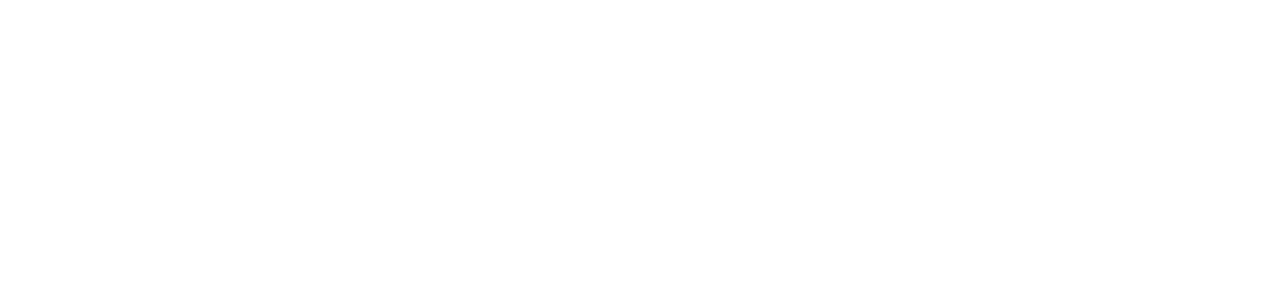
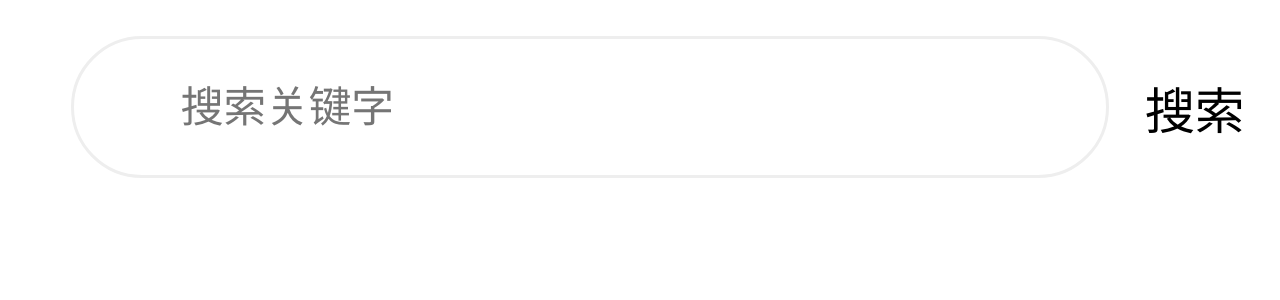
Before and after one commit to WJFeiOne/News, a Vue app: page /#/search in a window 1280 px wide. Shown: the top 300 px of the page. Built offline with nearby package versions, Linux system fonts and the light colour scheme; sample sign-in values are in the browser's storage; a small style sheet from the web is missing.

Commit message:
23-实现搜索文章页面功能

```diff
--- a/src/pages/Index/Index.less
+++ b/src/pages/Index/Index.less
@@ -16,12 +16,16 @@
         font-size: 22 / 360 * 100vw;
         color: #fff;
     }
+    // 头部搜索样式
+    .link-search{
+        display: block;
+        flex:1;
+        margin:0 30 / 360 * 100vw;
+    }
     // 头部搜索链接样式
     .header-search {
         height: 34 / 360 * 100vw;
         background: rgba(255, 255, 255, 0.5);
-        flex: 1;
-        margin: 0 30 / 360 * 100vw;
         display: flex;
         align-items: center;
         justify-content: center;
--- a/src/pages/Index/Index_1.vue
+++ b/src/pages/Index/Index_1.vue
@@ -9,12 +9,16 @@
             <!-- 头部 logo -->
             <span class="iconfont iconnew logo"></span>
             <!-- 头部搜索链接 -->
-            <div class="header-search">
+            <router-link to="/search" class="link-search">
+                <!-- 头部搜索样式 -->
+                <div class="header-search">
                 <!-- 搜索字体图标 -->
                 <span class="iconfont iconsearch"></span>
                 <!-- 输入框提示 -->
                 <i>搜索新闻</i>
-            </div>
+                </div>
+            </router-link>
+
             <!-- 个人中心链接 -->
             <router-link to="/personal">
                 <!-- 个人中心字体图标 -->
--- /dev/null
+++ b/src/pages/Search/Search.css
@@ -0,0 +1,36 @@
+.header {
+  height: 16.66666667vw;
+  padding: 0 2.77777778vw;
+  display: flex;
+  justify-content: space-between;
+  align-items: center;
+  box-sizing: border-box;
+}
+.header .iconjiantou2 {
+  font-size: 4.44444444vw;
+}
+.header .input-wrap {
+  position: relative;
+  flex: 1;
+  margin: 0 2.77777778vw;
+}
+.header .input-wrap .iconsearch {
+  position: absolute;
+  left: 2.77777778vw;
+  top: 3.33333333vw;
+  font-size: 4.44444444vw;
+}
+.header .input-wrap input {
+  width: 100%;
+  display: block;
+  height: 11.11111111vw;
+  background: #fff;
+  border: 0.27777778vw #eee solid;
+  border-radius: 13.88888889vw;
+  padding: 0 4.16666667vw 0 8.33333333vw;
+  font-size: 3.33333333vw;
+  box-sizing: border-box;
+}
+.header .search-btn {
+  font-size: 3.88888889vw;
+}
--- /dev/null
+++ b/src/pages/Search/Search.js
@@ -0,0 +1,57 @@
+// 导入 文章模块 组件
+import PostCard from "@/components/PostCard";
+
+// 搜索文章 组件实例
+export default {
+    // 指定 组件别名
+    name: "search",
+
+    // 指定 搜索文章 数据
+    data(){
+        // 返回 搜索文章 数据
+        return {
+            keyword: "",  // 接收 搜索关键字 数据
+            list: []      // 接收 文章的列表 数据
+        }
+    },
+
+    // 注册组件
+    components: {
+        PostCard  // 注册 文章模块组件
+    },
+
+    // 指定 组件事件
+    methods: {
+        // 点击 处理搜索
+        handleSearch(){
+            // 请求 搜索文章 数据
+            this.$axios({
+                // 请求 数据接口
+                url: `/post_search?keyword=${this.keyword}`
+            }).then(res => {
+               const {data} = res.data;  // 解构 响应数据 data
+               this.list = data;         // 保存 文章搜索 数据
+            })
+        }
+    },
+
+    // 组件内的路由守卫，判断如果是首页进入到搜索页的，清空页面的缓存数据
+    // to: 去哪里
+    // from: 从哪里来
+    // next: 函数，必须要调用，可以接受url的路径、函数，不传参数。
+    beforeRouteEnter(to, from, next){
+        // 判断 如果是从首页跳转进来
+        if(from.path === "\/" ){
+            // 在渲染该组件的对应路由被 confirm 前调用
+            // 获取组件实例 `this`,需要在next的回调函数中获取
+            // vm 就是组件的实例，也就是this
+            next(vm => {
+                vm.keyword = "";   // 清空 搜索关键字 数据
+                vm.list = [];      // 清空 文章的列表 数据
+            })
+
+        }else{
+            next();  // 其他 页面正常跳转
+        }
+    }
+}
--- /dev/null
+++ b/src/pages/Search/Search.less
@@ -0,0 +1,42 @@
+// 搜索文章组件样式
+.header{
+    height: 60 / 360 * 100vw;
+    padding: 0 10 / 360 * 100vw;
+    display: flex;
+    justify-content: space-between;
+    align-items: center;
+    box-sizing: border-box;
+    // 左箭头图标样式
+    .iconjiantou2{
+        font-size:16 / 360 * 100vw;
+    }
+    // 搜索框样式
+    .input-wrap{
+        position: relative;
+        flex:1;
+        margin: 0 10 / 360 * 100vw;
+        // 搜索图标样式
+        .iconsearch{
+            position: absolute;
+            left:10 / 360 * 100vw;
+            top:12 / 360 * 100vw;
+            font-size:16 / 360 * 100vw;
+        }
+        // 输入框样式
+        input{
+            width: 100%;
+            display: block;
+            height: 40 / 360 * 100vw;
+            background: #fff;
+            border: 1 / 360 * 100vw #eee solid;
+            border-radius: 50 / 360 * 100vw;
+            padding:0 15 / 360 * 100vw 0 30 / 360 * 100vw;
+            font-size:12 / 360 * 100vw;
+            box-sizing: border-box;
+        }
+    }
+    // 搜索按钮样式
+    .search-btn{
+        font-size:14 / 360 * 100vw;
+    }
+}
--- /dev/null
+++ b/src/pages/Search/Search_1.vue
@@ -0,0 +1,41 @@
+<script>/* 搜索文章页面 组件 */</script>
+
+
+<template>
+    <!-- 搜索页面组件布局 -->
+    <div class="container">
+        <!-- 头部搜索框样式 -->
+        <div class="header">
+            <!-- 返回箭头图标 -->
+            <span class="iconfont iconjiantou2" @click="$router.back()"></span>
+            <!-- 搜索框 -->
+            <div class="input-wrap">
+                <!-- 搜索图标 -->
+                <span class="iconfont iconsearch"></span>
+                <!-- 搜索输入框 -->
+                <input type="text" v-model="keyword" placeholder="搜索关键字">
+            </div>
+            <!-- 搜索按钮 -->
+            <span class="search-btn" @click="handleSearch">搜索</span>
+        </div>
+
+        <div class="list">
+            <!-- 调用首页用过的文章模块的组件 -->
+            <PostCard v-for="(item, index) in list" :key="index" :post="item"/>
+        </div>
+    </div>
+</template>
+
+<script>
+// 导入 搜索文章页面 实例
+import config from "./Search";
+
+// 导出 搜索文章页面 实例
+export default config;
+</script>
+
+
+<style scoped lang="less">
+// 导入 搜索文章页面 样式
+@import url("./Search.less");
+</style>
--- a/src/routes/routes.js
+++ b/src/routes/routes.js
@@ -11,6 +11,7 @@
 import Index from "@/pages/Index/Index_1";                     // 导入 新闻首页组件
 import PostDetail from "@/pages/PostDetail/PostDetail_1";      // 导入 文章详情组件
 import Comment from "@/pages/Comment/Comment_1";               // 导入 评论跟帖组件
+import Search from "@/pages/Search/Search_1";                  // 导入 搜索文章组件
 
 
 // 创建 路由配置
@@ -25,6 +26,7 @@
     { path: "/", component: Index },                        // 匹配 新闻首页组件地址
     { path: "/post_detail/:id", component: PostDetail },    // 匹配 文章详情组件地址
     { path: "/post_comment/:id", component: Comment },      // 匹配 评论跟贴组件地址
+    { path: "/search", component: Search },                 // 匹配 搜索文章组件地址
 ]
 
 
```
